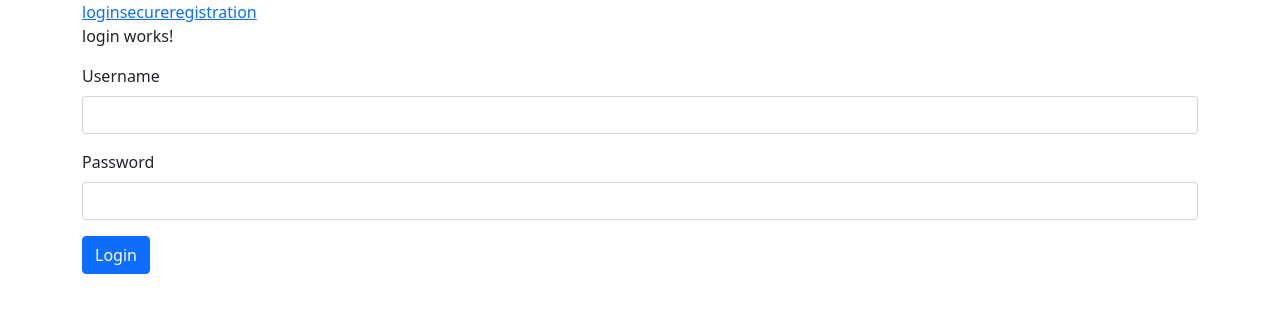
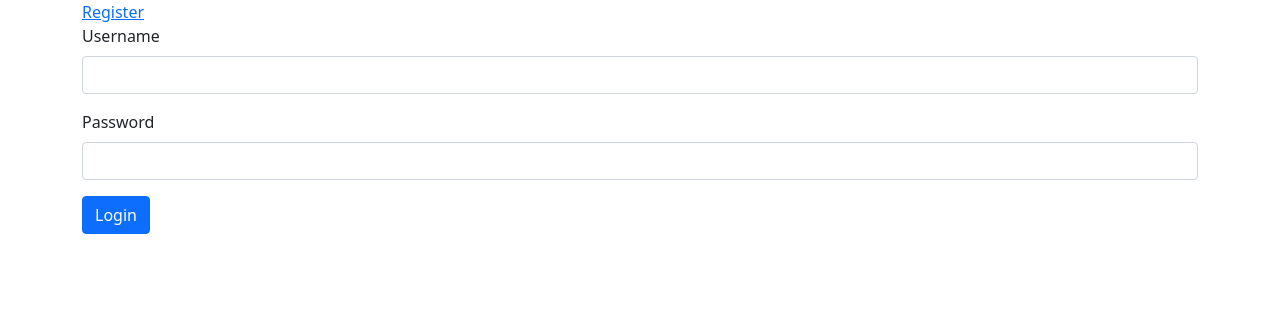
Before and after one commit to mdenitti/tweetng, an Angular app: page /login in a window 1280 px wide. Shown: the top 312 px of the page. Built offline with nearby package versions, Linux system fonts and the light colour scheme.

Commit message:
Fontawesome CDN + register button

```diff
--- a/src/app/app.component.html
+++ b/src/app/app.component.html
@@ -1,8 +1,6 @@
 
 <nav>
-  <a routerLink="/login" routerLinkActive="active">login</a>
-  <a routerLink="/secure" routerLinkActive="active">secure</a>
-  <a routerLink="/registration" routerLinkActive="active">registration</a>
+  <a class="register" routerLink="/registration" routerLinkActive="active">Register</a>
 </nav>
 
 <router-outlet></router-outlet>
--- a/src/app/login/login.component.html
+++ b/src/app/login/login.component.html
@@ -1,4 +1,3 @@
-<p>login works!</p>
 
 <div class="row">
     <div class="col">
--- a/src/index.html
+++ b/src/index.html
@@ -7,6 +7,7 @@
   <meta name="viewport" content="width=device-width, initial-scale=1">
   <link rel="icon" type="image/x-icon" href="favicon.ico">
   <link href="https://cdn.jsdelivr.net/npm/bootstrap@5.0.2/dist/css/bootstrap.min.css" rel="stylesheet" integrity="sha384-EVSTQN3/azprG1Anm3QDgpJLIm9Nao0Yz1ztcQTwFspd3yD65VohhpuuCOmLASjC" crossorigin="anonymous">
+  <link rel="stylesheet" href="https://cdnjs.cloudflare.com/ajax/libs/font-awesome/6.2.1/css/all.min.css" integrity="sha512-MV7K8+y+gLIBoVD59lQIYicR65iaqukzvf/nwasF0nqhPay5w/9lJmVM2hMDcnK1OnMGCdVK+iQrJ7lzPJQd1w==" crossorigin="anonymous" referrerpolicy="no-referrer" />
 </head>
 <body>
   <div class="container">
```
